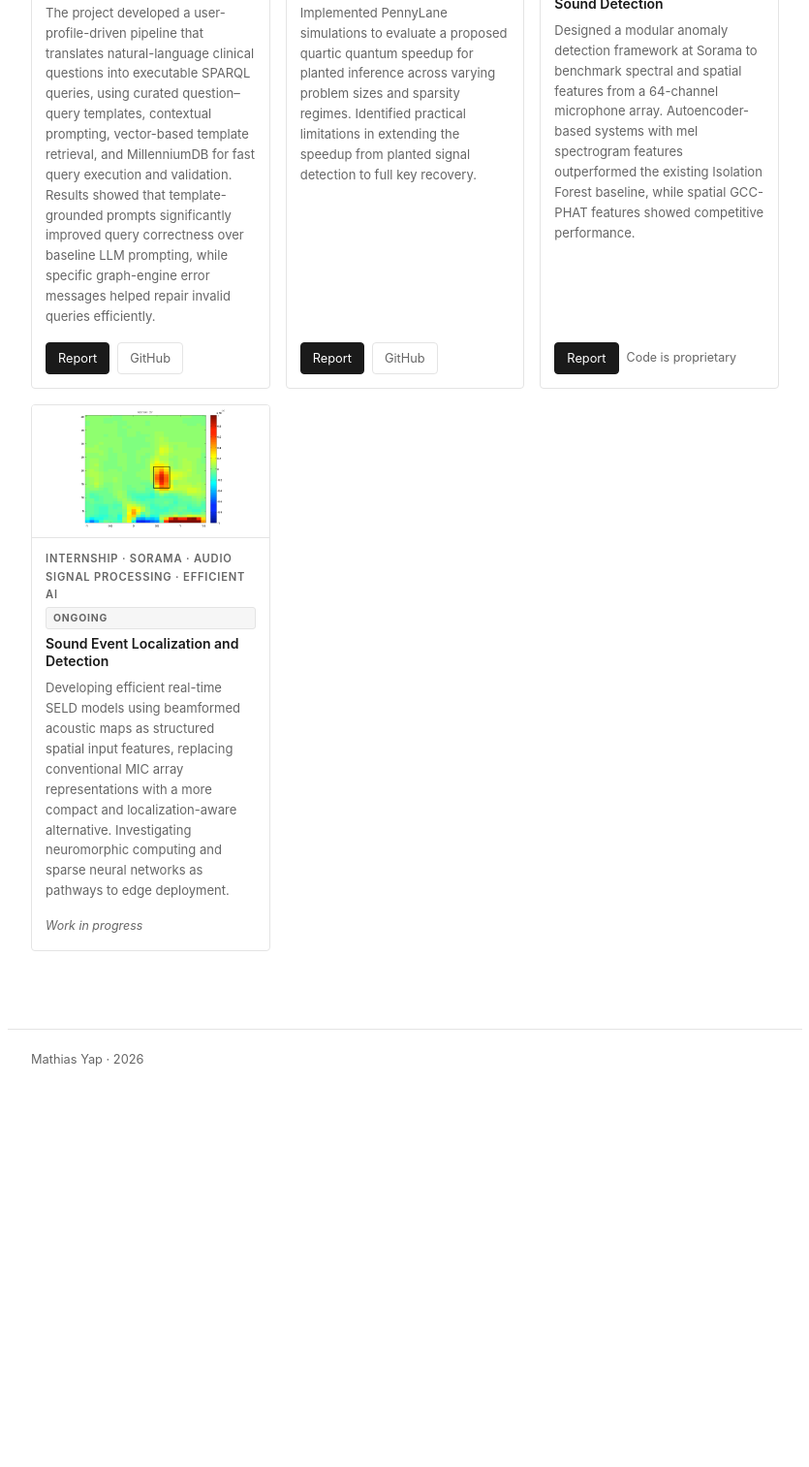
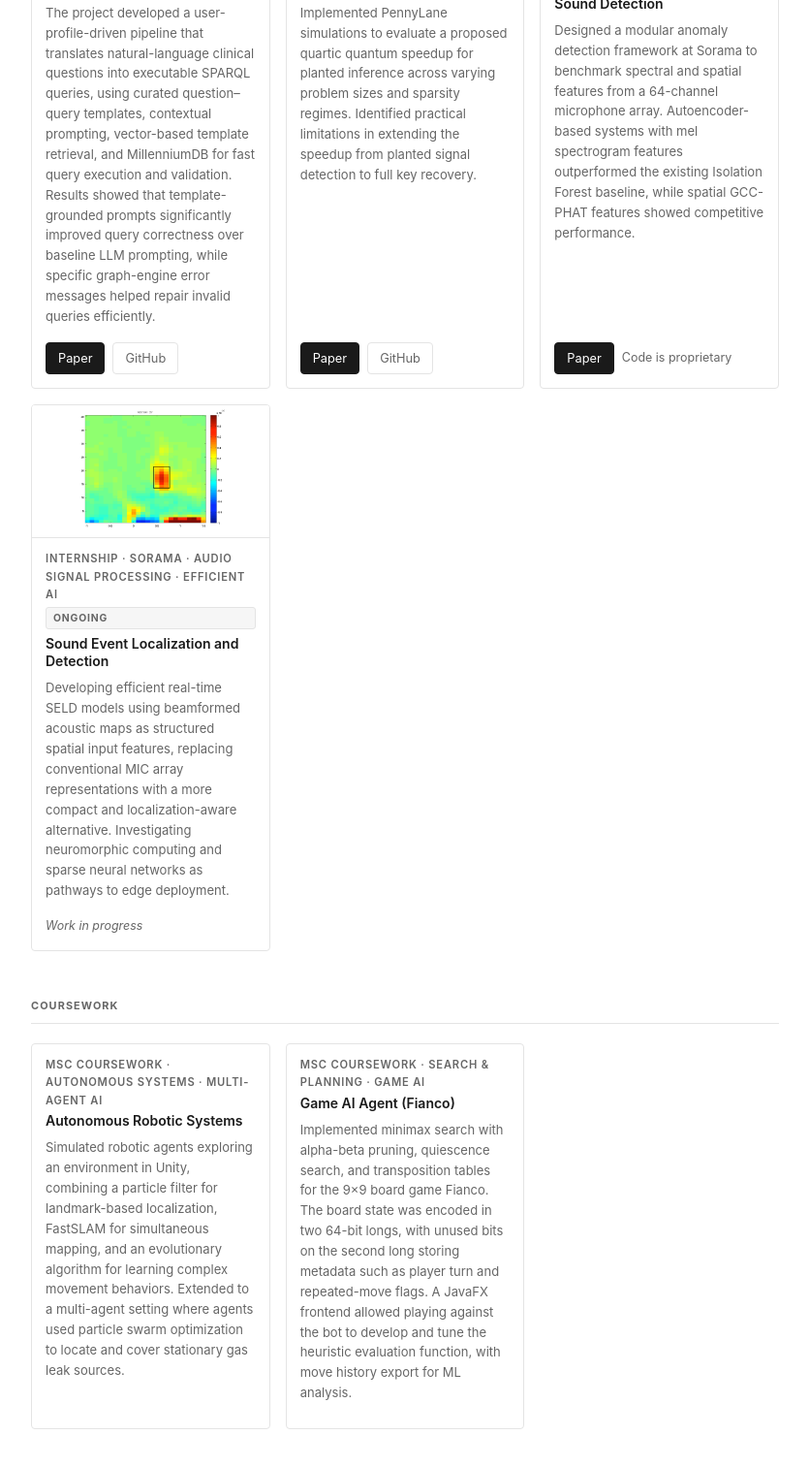
Before and after one commit to Mathias-Yap/Mathias-Yap.github.io, a plain HTML site: page projects.html in a window 1280 px wide. Shown: the part 1229-2742 px from the top of the page at 97% size, without its empty margins (222-1057 px from the left). Before the commit the page ends 2352 px from the top, so only its background shows below. Drawn offline with Linux system fonts and the light colour scheme.

Commit message:
Added some coursework, renamed report to paper for research projects.

```diff
--- a/projects.html
+++ b/projects.html
@@ -11,7 +11,8 @@
 <body>
   <nav>
     <div class="nav-inner">
-      <a class="nav-name" href="index.html"><img class="nav-avatar" src="profile_photo.jpg" alt="Mathias Yap">Mathias Yap</a>
+      <a class="nav-name" href="index.html"><img class="nav-avatar" src="profile_photo.jpg" alt="Mathias Yap">Mathias
+        Yap</a>
       <div class="nav-links">
         <a href="index.html">About</a>
         <a href="experience.html">Experience</a>
@@ -28,7 +29,7 @@
 
     <!-- ── Featured ── -->
     <section>
-      <p class="section-label">Featured</p>
+      <p class="section-label">Featured Research Projects</p>
 
       <a href="projects/mcts-qas.html" class="card-featured">
         <div class="card-featured-img" style="background: #000;">
@@ -61,9 +62,9 @@
 
     </section>
 
-    <!-- ── More Projects ── -->
+    <!-- ── Other Research Projects ── -->
     <section>
-      <p class="section-label">More Projects</p>
+      <p class="section-label">Other Research Projects</p>
       <div class="projects-grid-compact">
 
         <div class="card-compact">
@@ -81,7 +82,7 @@
               correctness over baseline LLM prompting, while specific graph-engine error messages helped repair invalid
               queries efficiently.</p>
             <div class="card-links">
-              <a href="project_files/phkg/Group_17_report-2%20(1)-1.pdf" class="btn btn-dark">Report</a>
+              <a href="project_files/phkg/Group_17_report-2%20(1)-1.pdf" class="btn btn-dark">Paper</a>
               <a href="https://github.com/Mathias-Yap/MAI_Project_PHKG" class="btn">GitHub</a>
             </div>
           </div>
@@ -92,14 +93,14 @@
             <img src="project_files/quartic_speedup/qft.png" alt="qft" style="object-fit: contain;">
           </div>
           <div class="card-compact-body">
-            <p class="card-context">MSC Research Project &middot; Quantum Algorithms &middot; Complexity Theory</p>
+            <p class="card-context">MSc Research Project &middot; Quantum Algorithms &middot; Complexity Theory</p>
             <h3 class="card-title">Quartic Speedup Algorithm for Planted Inference</h3>
             <p class="card-compact-desc">Implemented PennyLane simulations to evaluate a proposed quartic quantum
               speedup for planted inference across varying problem sizes and sparsity regimes. Identified practical
               limitations in extending the speedup from planted signal detection to full key recovery.</p>
             <div class="card-links">
-              <a href="project_files\quartic_speedup\Quantum_Research_Project_Group_3_Final_Report.pdf"
-                class="btn btn-dark">Report</a>
+              <a href="project_files/quartic_speedup/Quantum_Research_Project_Group_3_Final_Report.pdf"
+                class="btn btn-dark">Paper</a>
               <a href="https://github.com/Mathias-Yap/QuarticSpeedupK-XOR" class="btn">GitHub</a>
             </div>
           </div>
@@ -107,17 +108,20 @@
 
         <div class="card-compact">
           <div class="card-compact-img" style="background: #fff;">
-            <img src="project_files/asd_sorama/train_test_anomaly_detection.png" alt="Train/test anomaly detection pipeline" style="object-fit: contain;">
+            <img src="project_files/asd_sorama/train_test_anomaly_detection.png"
+              alt="Train/test anomaly detection pipeline" style="object-fit: contain;">
           </div>
           <div class="card-compact-body">
-            <p class="card-context">Internship &middot; Sorama &middot; Audio Signal Processing &middot; Efficient AI</p>
+            <p class="card-context">Internship &middot; Sorama &middot; Audio Signal Processing &middot; Efficient AI
+            </p>
             <h3 class="card-title">Incorporating Spatial Acoustic Information for Anomalous Sound Detection</h3>
             <p class="card-compact-desc">Designed a modular anomaly detection framework at Sorama to benchmark spectral
               and spatial features from a 64-channel microphone array. Autoencoder-based systems with mel spectrogram
               features outperformed the existing Isolation Forest baseline, while spatial GCC-PHAT features showed
               competitive performance.</p>
             <div class="card-links">
-              <a href="project_files/asd_sorama/technical_report_anomalous_sound_detection-2.pdf" class="btn btn-dark">Report</a>
+              <a href="project_files/asd_sorama/technical_report_anomalous_sound_detection-2.pdf"
+                class="btn btn-dark">Paper</a>
               <span style="font-size: 0.78rem; color: var(--text-muted); align-self: center;">Code is proprietary</span>
             </div>
           </div>
@@ -128,7 +132,8 @@
             <img src="project_files/seld/beamforming.png" alt="Beamformed acoustic map" style="object-fit: contain;">
           </div>
           <div class="card-compact-body">
-            <p class="card-context">Internship &middot; Sorama &middot; Audio Signal Processing &middot; Efficient AI</p>
+            <p class="card-context">Internship &middot; Sorama &middot; Audio Signal Processing &middot; Efficient AI
+            </p>
             <span class="card-status">Ongoing</span>
             <h3 class="card-title">Sound Event Localization and Detection</h3>
             <p class="card-compact-desc">Developing efficient real-time SELD models using beamformed acoustic maps as
@@ -144,6 +149,37 @@
       </div>
     </section>
 
+    <!-- ── Coursework ── -->
+    <section>
+      <p class="section-label">Coursework</p>
+      <div class="projects-grid-compact">
+
+        <div class="card-compact">
+          <div class="card-compact-body">
+            <p class="card-context">MSc Coursework &middot; Autonomous Systems &middot; Multi-Agent AI</p>
+            <h3 class="card-title">Autonomous Robotic Systems</h3>
+            <p class="card-compact-desc">Simulated robotic agents exploring an environment in Unity, combining a
+              particle filter for landmark-based localization, FastSLAM for simultaneous mapping, and an evolutionary
+              algorithm for learning complex movement behaviors. Extended to a multi-agent setting where agents used
+              particle swarm optimization to locate and cover stationary gas leak sources.</p>
+          </div>
+        </div>
+
+        <div class="card-compact">
+          <div class="card-compact-body">
+            <p class="card-context">MSc Coursework &middot; Search &amp; Planning &middot; Game AI</p>
+            <h3 class="card-title">Game AI Agent (Fianco)</h3>
+            <p class="card-compact-desc">Implemented minimax search with alpha-beta pruning, quiescence search, and
+              transposition tables for the 9&times;9 board game Fianco. The board state was encoded in two 64-bit longs,
+              with unused bits on the second long storing metadata such as player turn and repeated-move flags. A JavaFX
+              frontend allowed playing against the bot to develop and tune the heuristic evaluation function, with move
+              history export for ML analysis.</p>
+          </div>
+        </div>
+
+      </div>
+    </section>
+
   </main>
 
   <footer>
```
